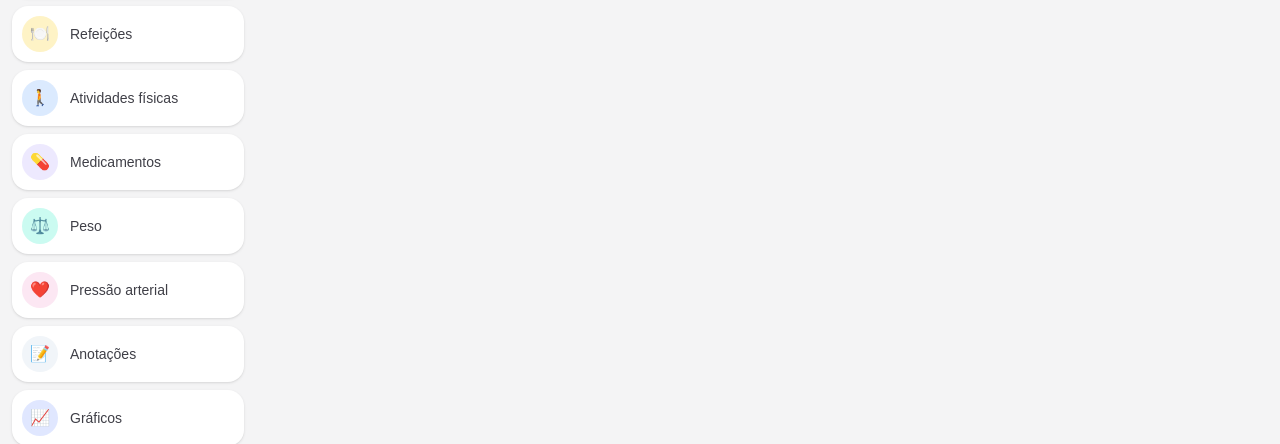
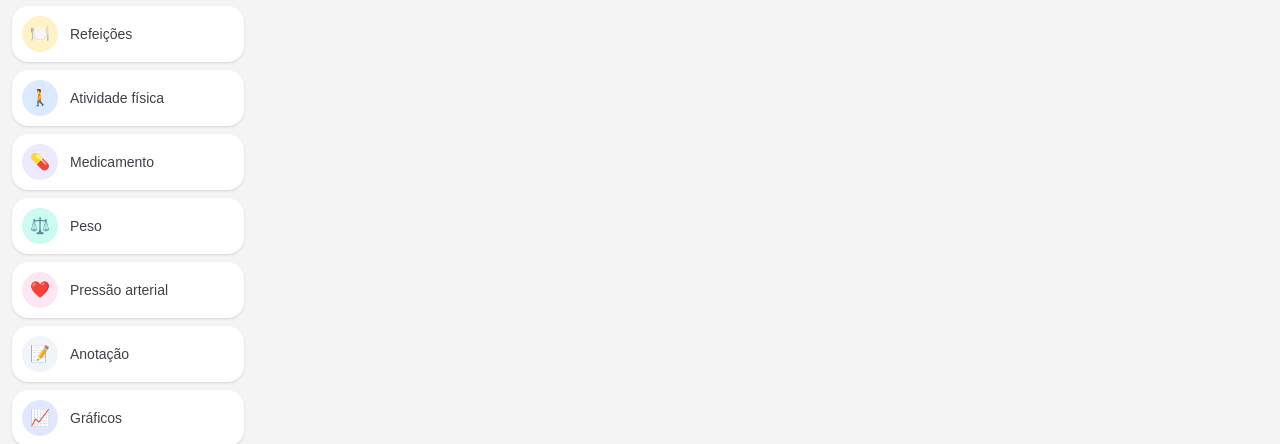
Before and after one commit to igorcahango6-code/gliccare, a Next.js app: page /graficos in a window 1280 px wide. Shown: the part 186-630 px from the top of the page. Built offline with nearby package versions, Linux system fonts and the light colour scheme; no server answers; the database is empty.

Commit message:
Faz os itens do menu usarem a mesma fonte de ícones/cores da página inicial
Em vez de repetir cores parecidas, o menu agora importa ENTRY_STYLES
diretamente (o mesmo arquivo usado na timeline do painel), garantindo
que os ícones do menu sejam idênticos aos da página inicial.

```diff
--- a/app/(app)/layout.tsx
+++ b/app/(app)/layout.tsx
@@ -2,56 +2,17 @@ import Link from "next/link";
 import { logout } from "@/lib/actions/auth";
 import { ReminderNotifier } from "@/components/ReminderNotifier";
 import { MobileMenu } from "@/components/MobileMenu";
+import { ENTRY_STYLES } from "@/lib/entryStyles";
 
 const NAV_ITEMS = [
-  {
-    href: "/glicemia",
-    label: "Glicemia",
-    icon: "🩸",
-    badge: "bg-rose-100 text-rose-600 dark:bg-rose-950 dark:text-rose-400",
-  },
-  {
-    href: "/insulina/nova",
-    label: "Insulina",
-    icon: "💉",
-    badge: "bg-emerald-100 text-emerald-600 dark:bg-emerald-950 dark:text-emerald-400",
-  },
-  {
-    href: "/refeicoes/nova",
-    label: "Refeições",
-    icon: "🍽️",
-    badge: "bg-amber-100 text-amber-600 dark:bg-amber-950 dark:text-amber-400",
-  },
-  {
-    href: "/atividades/nova",
-    label: "Atividades físicas",
-    icon: "🚶",
-    badge: "bg-blue-100 text-blue-600 dark:bg-blue-950 dark:text-blue-400",
-  },
-  {
-    href: "/medicamentos/nova",
-    label: "Medicamentos",
-    icon: "💊",
-    badge: "bg-violet-100 text-violet-600 dark:bg-violet-950 dark:text-violet-400",
-  },
-  {
-    href: "/peso/nova",
-    label: "Peso",
-    icon: "⚖️",
-    badge: "bg-teal-100 text-teal-600 dark:bg-teal-950 dark:text-teal-400",
-  },
-  {
-    href: "/pressao/nova",
-    label: "Pressão arterial",
-    icon: "❤️",
-    badge: "bg-pink-100 text-pink-600 dark:bg-pink-950 dark:text-pink-400",
-  },
-  {
-    href: "/anotacoes/nova",
-    label: "Anotações",
-    icon: "📝",
-    badge: "bg-slate-100 text-slate-600 dark:bg-slate-800 dark:text-slate-400",
-  },
+  { href: "/glicemia", ...ENTRY_STYLES.glucose },
+  { href: "/insulina/nova", ...ENTRY_STYLES.insulin },
+  { href: "/refeicoes/nova", label: "Refeições", icon: ENTRY_STYLES.meal.icon, badge: ENTRY_STYLES.meal.badge },
+  { href: "/atividades/nova", ...ENTRY_STYLES.activity },
+  { href: "/medicamentos/nova", ...ENTRY_STYLES.oral_medication },
+  { href: "/peso/nova", ...ENTRY_STYLES.weight },
+  { href: "/pressao/nova", ...ENTRY_STYLES.blood_pressure },
+  { href: "/anotacoes/nova", ...ENTRY_STYLES.note },
   {
     href: "/graficos",
     label: "Gráficos",
```
